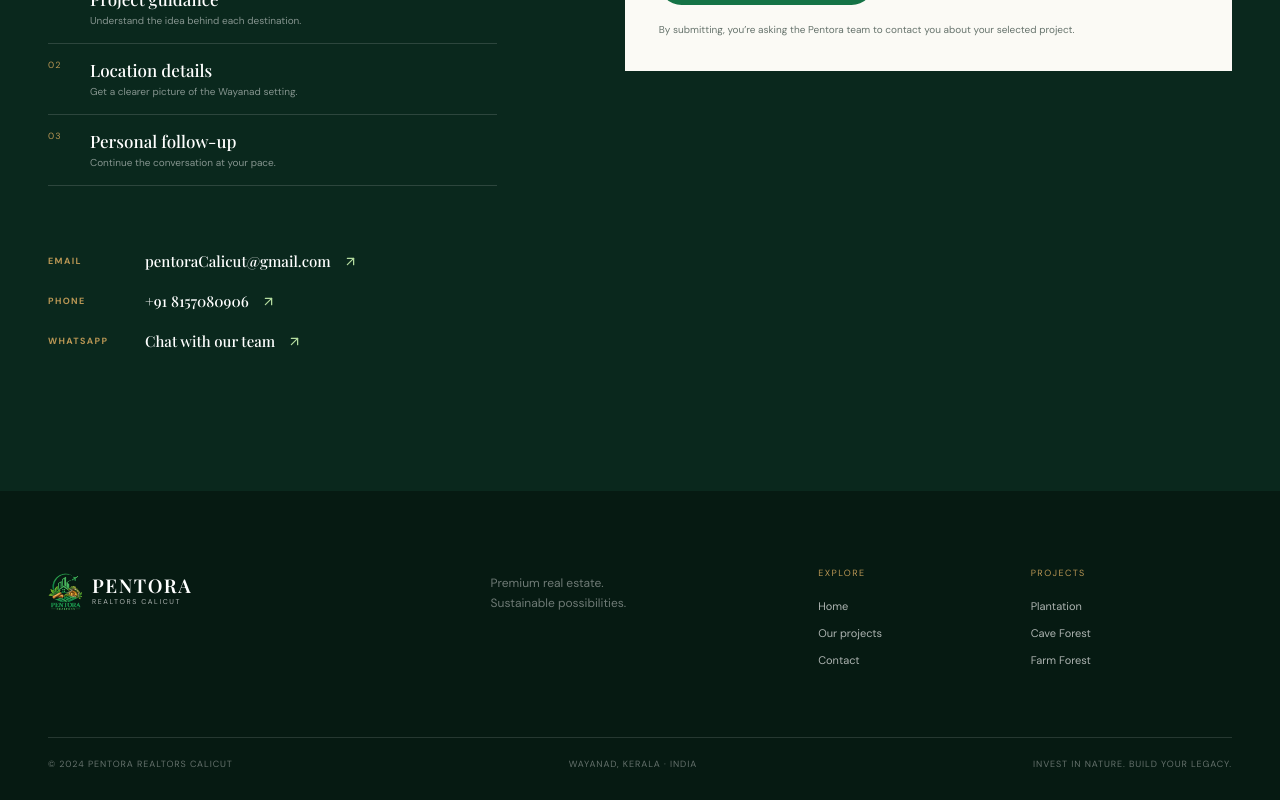
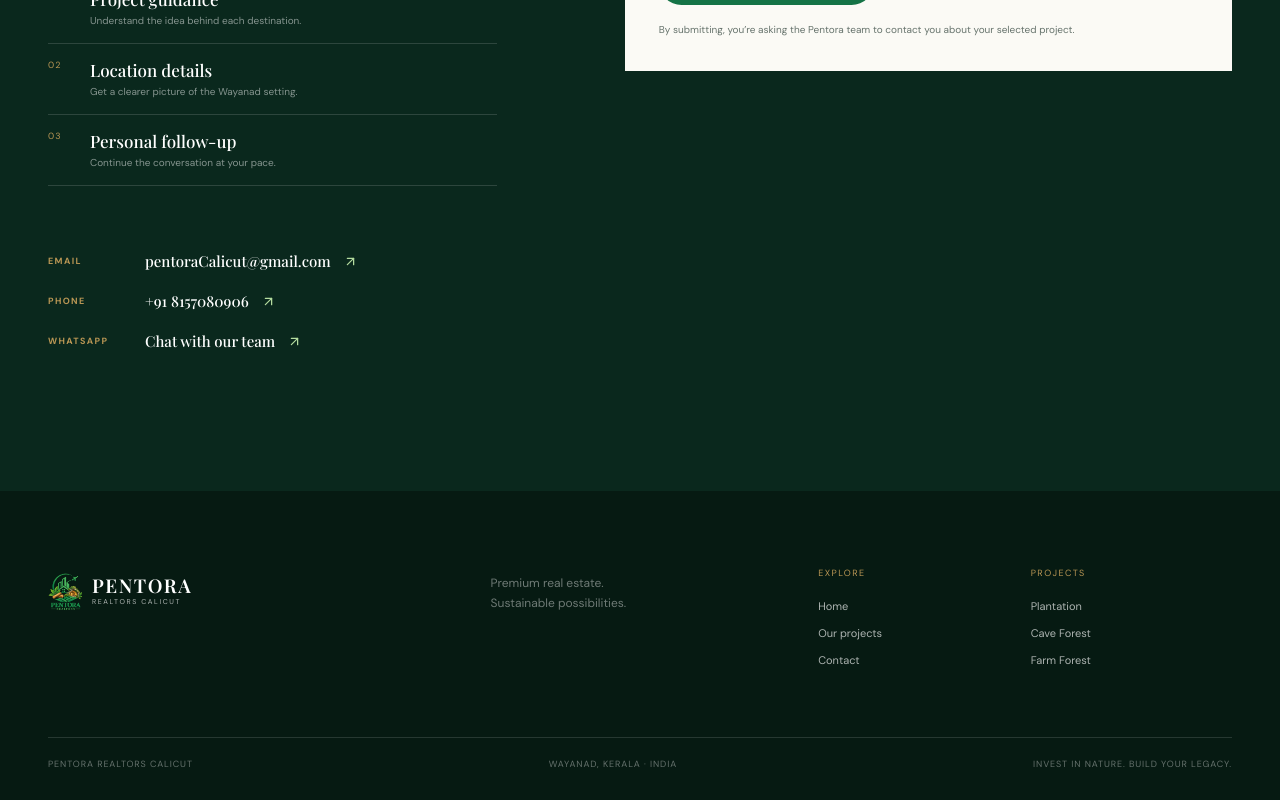
Before and after one commit to zainzainu014/pentora, a React (Vite) app: page / in a window 1280 px wide. Shown: the part 6513-7313 px from the top of the page. Built offline with nearby package versions, Linux system fonts and the light colour scheme; a web font is replaced by a local one.

Commit message:
Apply footer preview edit

```diff
--- a/src/main.jsx
+++ b/src/main.jsx
@@ -296,7 +296,7 @@ function Contact() {
 }
 
 function Footer() {
-  return <footer className="site-footer"><div className="shell"><div className="footer-top"><Brand compact /><p>Premium real estate.<br />Sustainable possibilities.</p><div className="footer-links"><span>Explore</span><button onClick={() => navigate('/')}>Home</button><button onClick={() => navigate('/#projects')}>Our projects</button><button onClick={() => navigate('/#contact')}>Contact</button></div><div className="footer-links"><span>Projects</span>{projects.map((project) => <button key={project.slug} onClick={() => navigate(`/projects/${project.slug}`)}>{project.shortTitle}</button>)}</div></div><div className="footer-bottom"><span>© 2024 Pentora Realtors Calicut</span><span>Wayanad, Kerala · India</span><span>Invest in nature. Build your legacy.</span></div></div></footer>;
+  return <footer className="site-footer"><div className="shell"><div className="footer-top"><Brand compact /><p>Premium real estate.<br />Sustainable possibilities.</p><div className="footer-links"><span>Explore</span><button onClick={() => navigate('/')}>Home</button><button onClick={() => navigate('/#projects')}>Our projects</button><button onClick={() => navigate('/#contact')}>Contact</button></div><div className="footer-links"><span>Projects</span>{projects.map((project) => <button key={project.slug} onClick={() => navigate(`/projects/${project.slug}`)}>{project.shortTitle}</button>)}</div></div><div className="footer-bottom"><span>Pentora Realtors Calicut</span><span>Wayanad, Kerala · India</span><span>Invest in nature. Build your legacy.</span></div></div></footer>;
 }
 
 function HomePage() {
```
